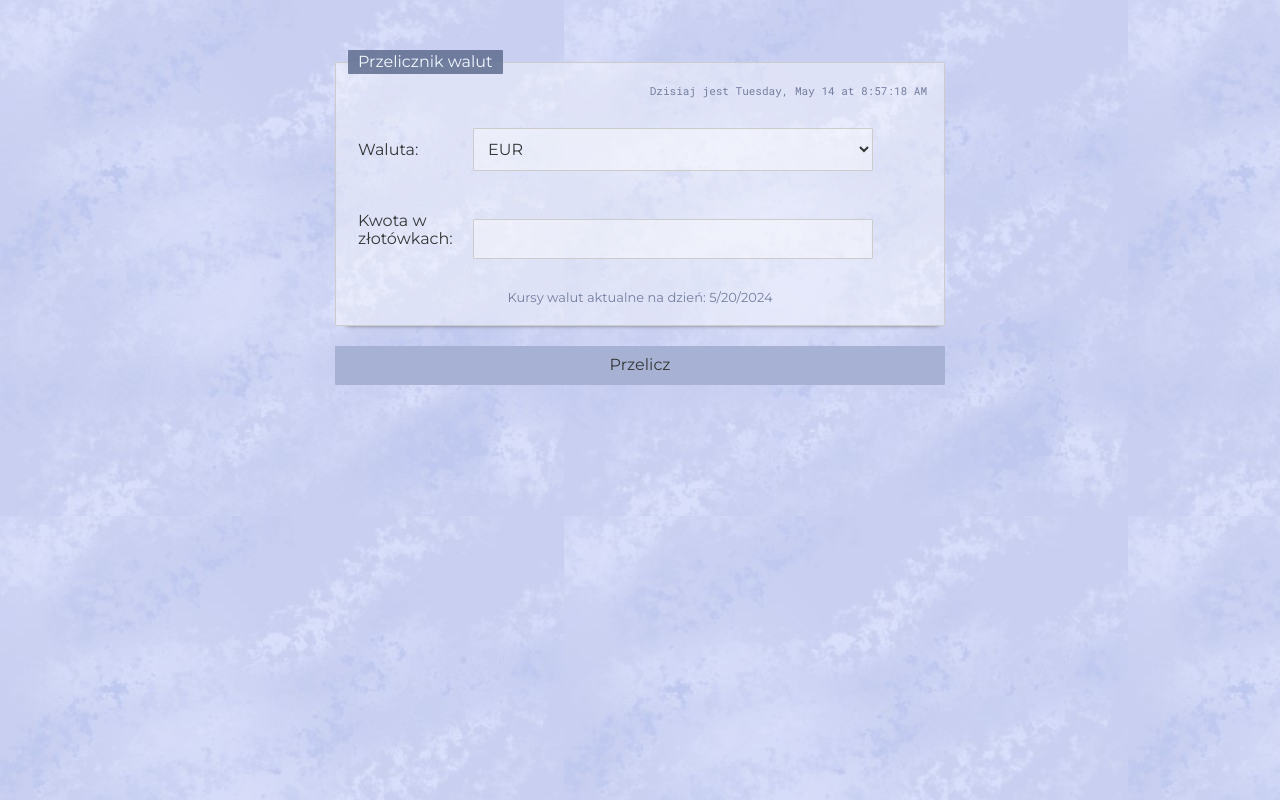
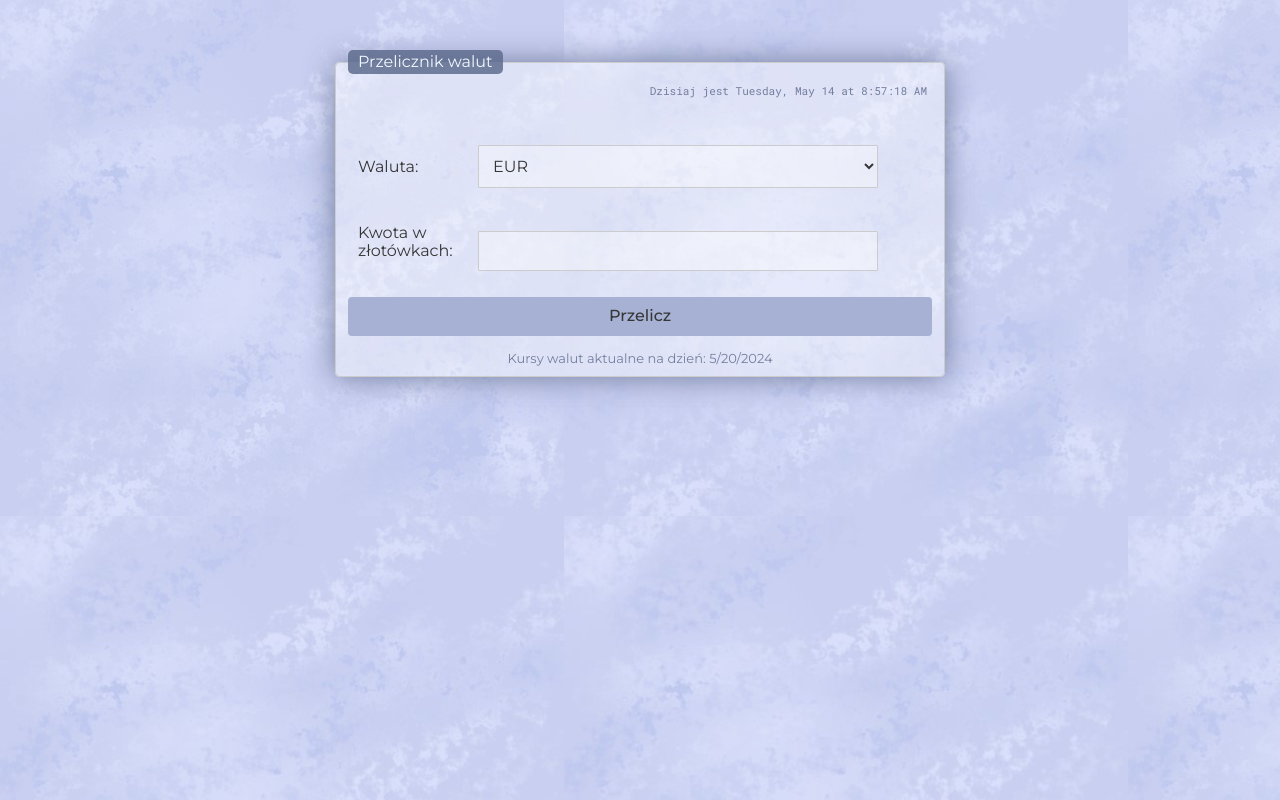
Before and after one commit to WiktoriaNizielska/currency-converter-react, a React (Create React App) app: page / in a window 1280 px wide. Built offline with nearby package versions, Linux system fonts and the light colour scheme.

Commit message:
layout changed

```diff
--- a/src/Clock/styled.js
+++ b/src/Clock/styled.js
@@ -6,6 +6,7 @@ export const ClockContainer = styled.p`
     font-size: 11px;
     color: ${({ theme }) => theme.color.lynch};
     margin: 5px 5px 30px;
+    padding-bottom: 10px;
 
     @media(max-width:767px) {
         margin: 12px 5px 5px;
--- a/src/Form/index.js
+++ b/src/Form/index.js
@@ -68,14 +68,14 @@ const Form = ({ calculateResult, ratesData }) => {
                     step="0.01" />
                 </label>
               </p>
+              <Button>Przelicz</Button>
               <ExchangeDate>
                 Kursy walut aktualne na dzień: {getExchangeDate(ratesData)}
               </ExchangeDate>
+
             </>)}
       </Fieldset>
-      <p>
-        <Button>Przelicz</Button>
-      </p>
+
     </form>
   );
 }
--- a/src/Form/styled.js
+++ b/src/Form/styled.js
@@ -4,27 +4,27 @@ export const Fieldset = styled.fieldset`
     border: 1px solid ${({ theme }) => theme.color.silver};
     background-color: ${({ theme }) => theme.color.alabaster};
     margin: 20px auto;
-    box-shadow: 2px 8px 5px -9px ${({ theme }) => theme.color.abbey};
-    border-radius: 1px;
+    box-shadow: 0 0 30px ${({ theme }) => theme.color.lynch};
+    border-radius: 5px;
 `;
 
 export const Legend = styled.legend`
     background-color: ${({ theme }) => theme.color.lynch};
     padding: 3px 10px;
-    border-radius: 1px;
+    border-radius: 5px;
     color: ${({ theme }) => theme.color.aliceBlue};
 `;
 
 export const LabelText = styled.span`
     display: inline-block;
     width: 100px;
-    margin: 10px 10px;
+    margin: 20px 20px 10px 10px;
 `;
 
 export const Select = styled.select`
     max-width: 400px;
     padding: 10px;
-    margin: auto 5px 15px;
+    margin: 0 auto;
     width: 100%;
     border: 1px solid ${({ theme }) => theme.color.silver};
     border-radius: 1px;
@@ -35,10 +35,12 @@ export const Select = styled.select`
 export const Button = styled.button`
     background-color: ${({ theme }) => theme.color.wistful};
     border: none;
+    font-weight:500;
     color: ${({ theme }) => theme.color.capeCod};
     width: 100%;
     padding: 10px;
-    border-radius: 1px;
+    margin: 10px 0  auto;
+    border-radius: 4px;
     transition: 0.75s;
 
     &:hover{
@@ -46,13 +48,14 @@ export const Button = styled.button`
     }
 
     &:active{
-        filter:brightness(80%);
+        filter:brightness(65%);
     }
 `;
 
 export const ExchangeDate = styled.p`
     color: ${({ theme }) => theme.color.lynch};
-    margin: 10px;
+    margin: 0;
     font-size: 13px;
     text-align: center;
+    padding-top: 15px;
 `;
--- a/src/Result/styled.js
+++ b/src/Result/styled.js
@@ -4,7 +4,8 @@ export const Wrapper = styled.p`
     text-align: center;
     border: 1px solid ${({ theme }) => theme.color.silver};
     background-color: ${({ theme }) => theme.color.alabaster};
-    box-shadow: 2px 8px 5px -9px ${({ theme }) => theme.color.abbey};
-    border-radius: 2px;
-    padding: 2px;
+    box-shadow: 0 0 30px ${({ theme }) => theme.color.lynch};
+    border-radius: 5px;
+    padding: 10px 5px;
+    margin-top: 40px;
 `;
```
